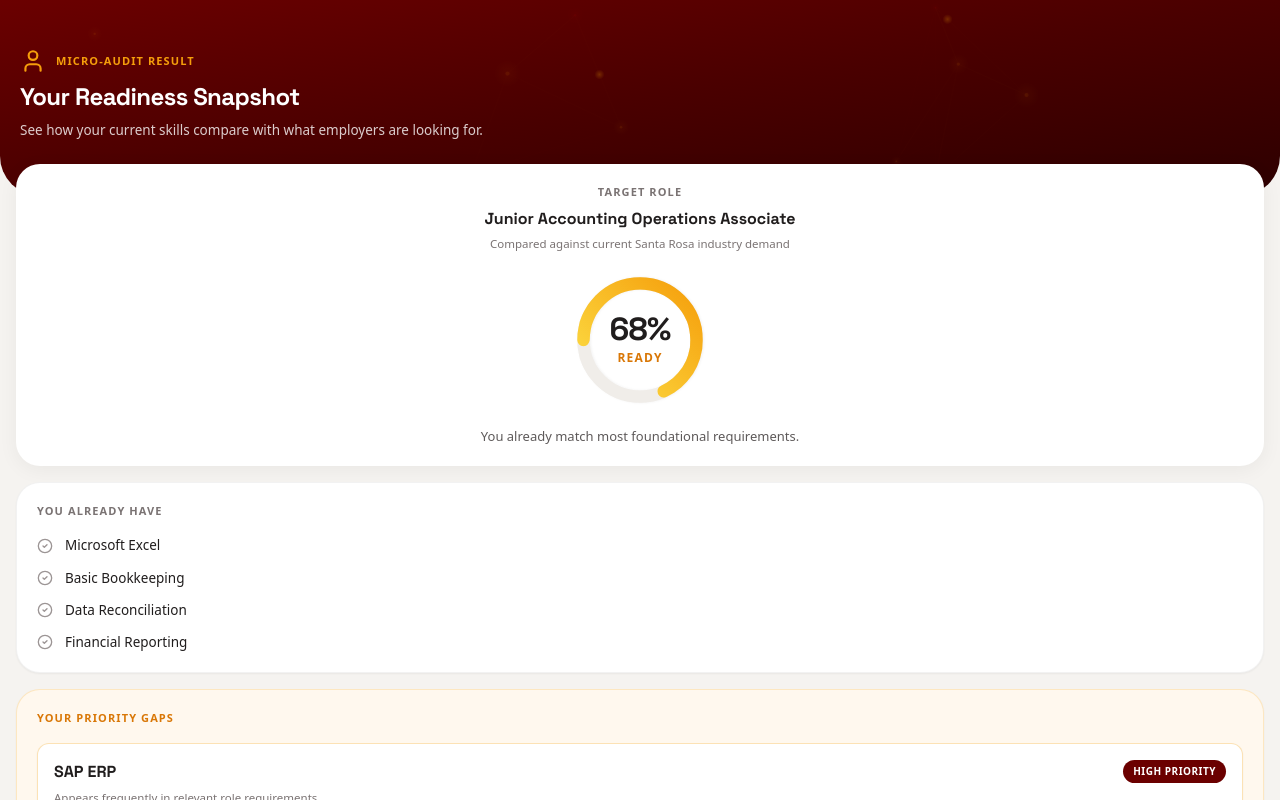
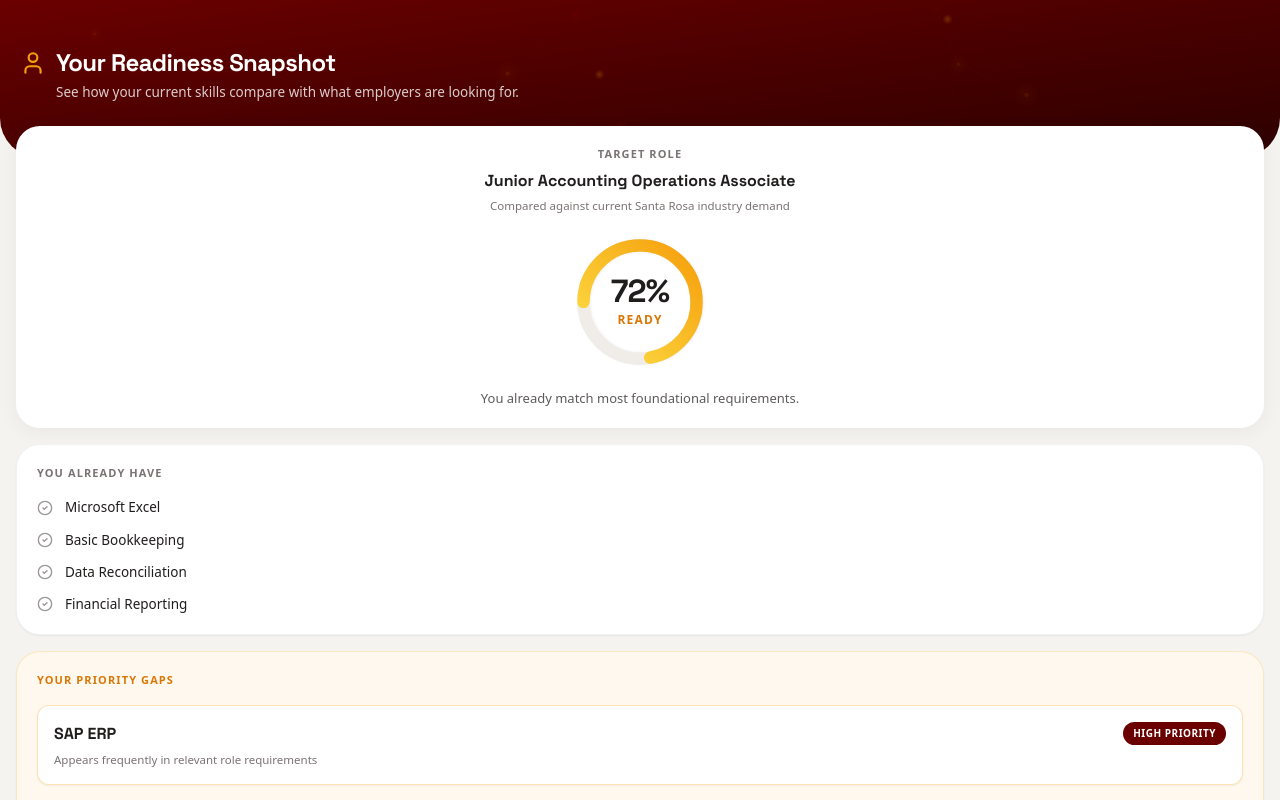
Before and after one commit to blueztian/RoarCast, a Next.js app in the folder frontend/: page /profile in a window 1280 px wide. Shown: the top 800 px of the page. Built offline with nearby package versions, Linux system fonts and the light colour scheme.

Commit message:
style(profile): remove micro-audit result eyebrow and update readiness score to 72%

```diff
--- a/frontend/app/(student)/profile/page.tsx
+++ b/frontend/app/(student)/profile/page.tsx
@@ -28,14 +28,11 @@ export default function ProfileReadinessPage() {
         <div className="relative z-10 flex flex-col gap-1">
           <div className="flex items-center gap-2.5">
             <User size={26} className="text-[#f59e0b]" strokeWidth={2} />
-            <span className="text-[11px] font-bold uppercase tracking-widest text-[#f59e0b]">
-              Micro-Audit Result
-            </span>
+            <h1 className="font-display text-[24px] font-bold leading-tight tracking-tight text-white">
+              Your Readiness Snapshot
+            </h1>
           </div>
-          <h1 className="mt-1 font-display text-[24px] font-bold leading-tight tracking-tight text-white">
-            Your Readiness Snapshot
-          </h1>
-          <p className="mt-1 text-[13.5px] text-white/80">
+          <p className="text-[13.5px] text-white/80 ml-[36px]">
             See how your current skills compare with what employers are looking for.
           </p>
         </div>
@@ -76,7 +73,7 @@ export default function ProfileReadinessPage() {
               <path
                 stroke="url(#readinessGrad)"
                 strokeWidth="3.5"
-                strokeDasharray="68, 100"
+                strokeDasharray="72, 100"
                 strokeLinecap="round"
                 fill="none"
                 d="M18 2.0845 a 15.9155 15.9155 0 0 1 0 31.831 a 15.9155 15.9155 0 0 1 0 -31.831"
@@ -84,7 +81,7 @@ export default function ProfileReadinessPage() {
             </svg>
             <div className="flex flex-col items-center">
               <span className="font-display text-[32px] font-bold leading-none text-[#201d1d] tracking-tight">
-                68%
+                72%
               </span>
               <span className="mt-1 text-[12px] font-bold tracking-widest text-[#d97706] uppercase">
                 Ready
```
Also changed, not shown: 1 other file (tests, documents, lock files or other folders).
